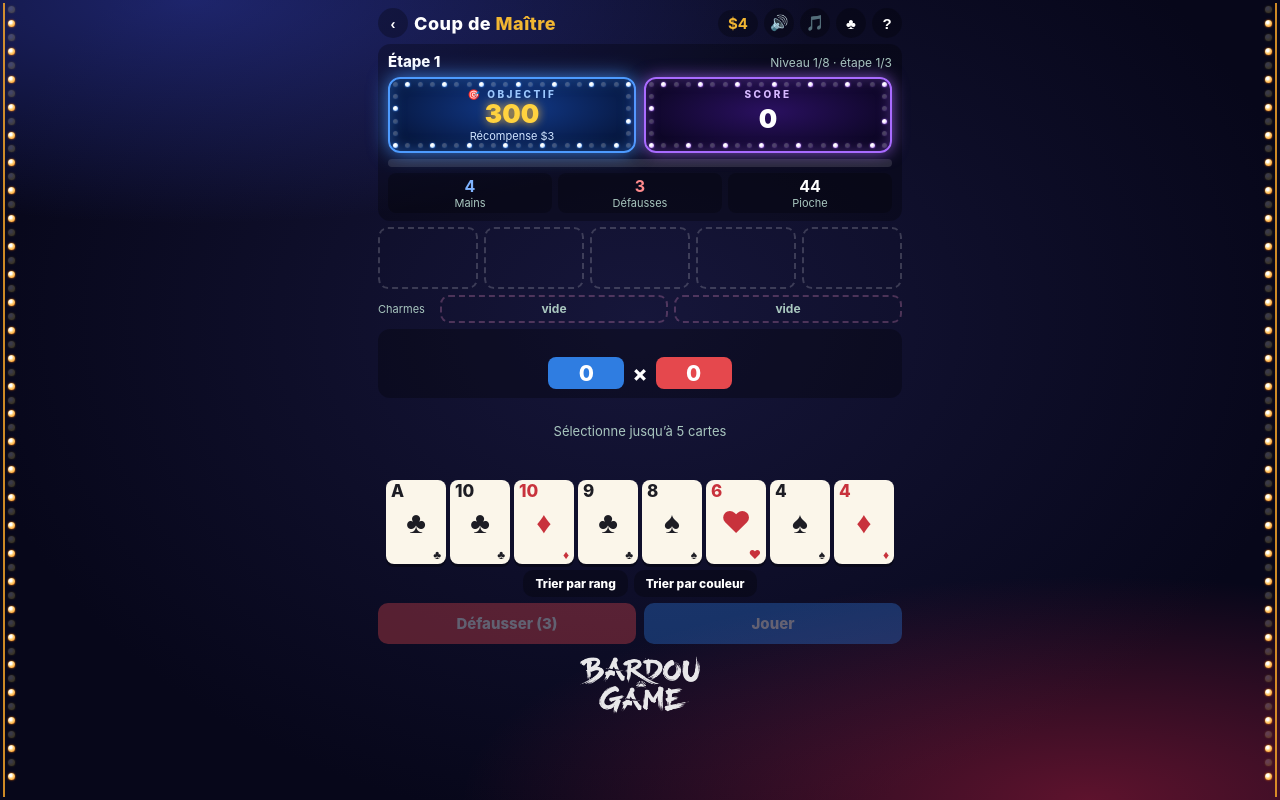
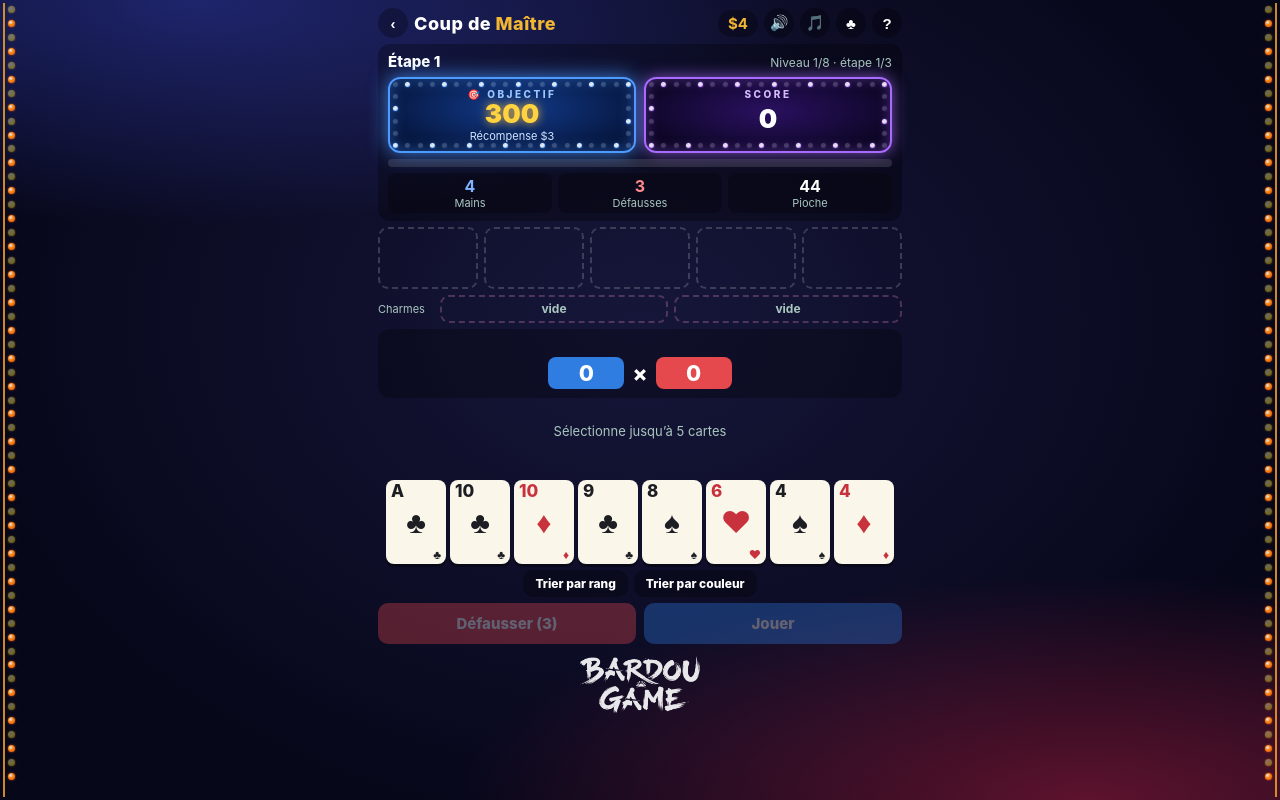
Before and after one commit to florianbardou95300-ship-it/kamisado-app, a website: page www/coup-de-maitre.html in a window 1280 px wide. Drawn offline with Linux system fonts and the light colour scheme.

Commit message:
Coup de Maître : ampoules jaunes et orange bien distinctes
Co-Authored-By: Claude Opus 5.5 <noreply@anthropic.com>
Claude-Session: https://claude.ai/code/session_015g8KeWHRadriDTxnh47VCA

```diff
--- a/www/coup-de-maitre.html
+++ b/www/coup-de-maitre.html
@@ -19,13 +19,13 @@ body{font-family:-apple-system,BlinkMacSystemFont,'Segoe UI',Roboto,Helvetica,Ar
 #frame{position:fixed;top:calc(3px + env(safe-area-inset-top));bottom:calc(3px + env(safe-area-inset-bottom));left:calc(3px + env(safe-area-inset-left));right:calc(3px + env(safe-area-inset-right));
   border:0;border-left:2px solid rgba(255,170,40,.8);border-right:2px solid rgba(255,170,40,.8);border-radius:0;pointer-events:none;z-index:3}
 .bl{position:absolute;border-radius:50%;pointer-events:none;
-  background:radial-gradient(circle at 38% 35%,#fff 0 18%,var(--c) 45%,var(--c2) 100%);box-shadow:0 0 2px 0 var(--c2);
+  background:radial-gradient(circle at 38% 35%,rgba(255,255,255,.85) 0 10%,var(--c) 35%,var(--c2) 100%);box-shadow:0 0 2px 0 var(--c2);
   animation:chase 1.05s infinite}
 .bl.p1{animation-delay:-.35s}.bl.p2{animation-delay:-.7s}
 .bl.q0,.bl.q1{animation:alt .9s infinite}
 .bl.q1{animation-delay:-.45s}
 .fast .bl{animation-duration:.3s}
-@keyframes alt{0%,49.9%{opacity:1}50%,100%{opacity:.2}}
+@keyframes alt{0%,49.9%{opacity:1}50%,100%{opacity:.45}}
 @keyframes chase{0%,33%{opacity:1}33.5%,100%{opacity:.22}}
 header{display:flex;align-items:center;justify-content:space-between}
 .hdr-left,.hdr-right{display:flex;gap:6px;align-items:center}
@@ -692,7 +692,7 @@ function bulbify(el,key,force){
   const frag=document.createDocumentFragment();
   let j=0;pts.forEach(p=>{if(!p){j=0;return}const i=j++;const b=document.createElement('i');
     const pair=key==='frame'?i%2:Math.floor(i/2)%2;b.className='bl '+(key==='frame'?'q'+pair:'p'+(i%3));
-    const cc=key==='frame'?(pair?['#ffd27a','#ff7a00']:['#fff3a0','#ffd000']):[c,c2];b.style.cssText=`width:${size}px;height:${size}px;left:${p[0]-size/2}px;top:${p[1]-size/2}px;--c:${cc[0]};--c2:${cc[1]}`;frag.appendChild(b)});
+    const cc=key==='frame'?(pair?['#ff8c1a','#d94e00']:['#ffe94a','#d9b300']):[c,c2];b.style.cssText=`width:${size}px;height:${size}px;left:${p[0]-size/2}px;top:${p[1]-size/2}px;--c:${cc[0]};--c2:${cc[1]}`;frag.appendChild(b)});
   el.appendChild(frag);
 }
 function buildBulbs(){bulbify($('#frame'),'frame',true);bulbify($('.goal'),'goal');bulbify($('.scorebox'),'score')}
```
